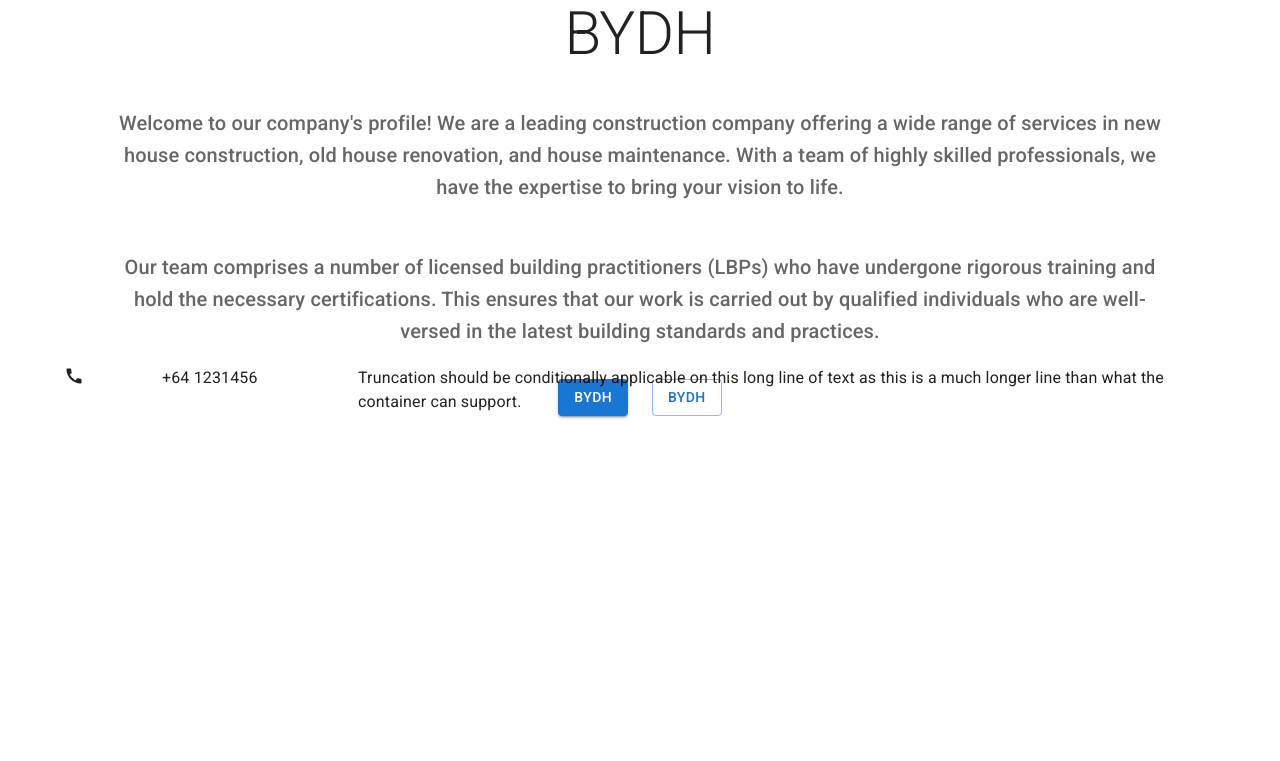
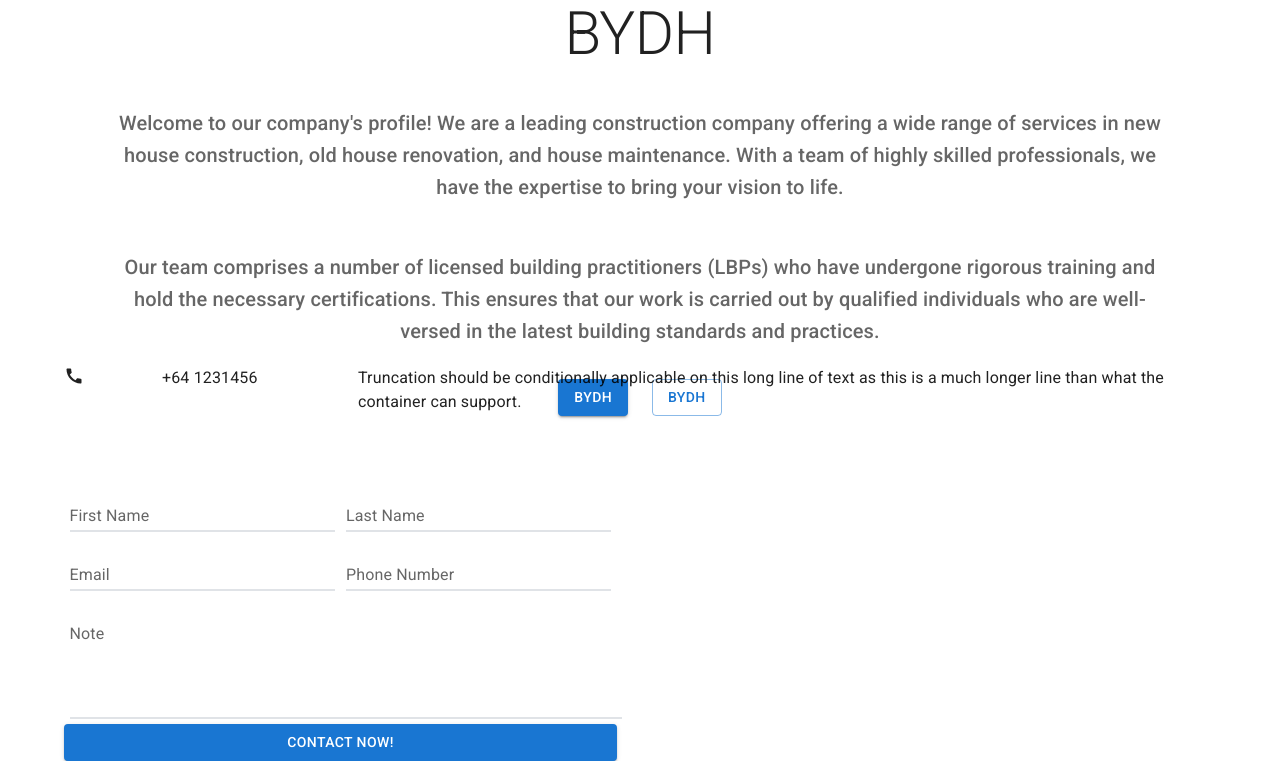
Before and after one commit to skynapier/react-template, a React (Create React App) app: page /#/ in a window 1280 px wide. Shown: the part 386-1147 px from the top of the page. Before the commit the page ends 864 px from the top, so only its background shows below. Built offline with nearby package versions, Linux system fonts and the light colour scheme.

Commit message:
add form component

```diff
--- a/package.json
+++ b/package.json
@@ -12,6 +12,7 @@
     "@testing-library/jest-dom": "^5.17.0",
     "@testing-library/react": "^13.4.0",
     "@testing-library/user-event": "^13.5.0",
+    "axios": "^1.5.0",
     "react": "^18.2.0",
     "react-dom": "^18.2.0",
     "react-router-dom": "^6.14.2",
--- a/src/App.jsx
+++ b/src/App.jsx
@@ -7,6 +7,7 @@ import Header from "./components/Header";
 import Home from "./components/Home";
 import About from "./components/About";
 import Customers from "./components/Customers";
+import Form from './components/Form';
 
 import HeaderAppBar from "./components/Header/HeaderAppBar";
 
@@ -45,6 +46,7 @@ const App = () => {
               );
             })}
           </Routes>
+          <Form></Form>
           <Footer></Footer>
         </Container>
       </Router>
--- /dev/null
+++ b/src/components/Form.jsx
@@ -0,0 +1,188 @@
+import * as React from "react";
+import { Box, Input, Select, TextField, Divider, Button } from "@mui/material";
+import { createTheme, ThemeProvider, useTheme } from "@mui/material/styles";
+import { outlinedInputClasses } from "@mui/material/OutlinedInput";
+import axios from "axios";
+
+const customTheme = (outerTheme) =>
+  createTheme({
+    palette: {
+      mode: outerTheme.palette.mode,
+    },
+    components: {
+      MuiTextField: {
+        styleOverrides: {
+          root: {
+            margin: "1%",
+            "--TextField-brandBorderColor": "#E0E3E7",
+            "--TextField-brandBorderHoverColor": "#B2BAC2",
+            "--TextField-brandBorderFocusedColor": "#6F7E8C",
+            "& label.Mui-focused": {
+              color: "var(--TextField-brandBorderFocusedColor)",
+            },
+          },
+        },
+      },
+      MuiOutlinedInput: {
+        styleOverrides: {
+          notchedOutline: {
+            borderColor: "var(--TextField-brandBorderColor)",
+          },
+          root: {
+            [`&:hover .${outlinedInputClasses.notchedOutline}`]: {
+              borderColor: "var(--TextField-brandBorderHoverColor)",
+            },
+            [`&.Mui-focused .${outlinedInputClasses.notchedOutline}`]: {
+              borderColor: "var(--TextField-brandBorderFocusedColor)",
+            },
+          },
+        },
+      },
+      MuiFilledInput: {
+        styleOverrides: {
+          root: {
+            "&:before, &:after": {
+              borderBottom: "2px solid var(--TextField-brandBorderColor)",
+            },
+            "&:hover:not(.Mui-disabled, .Mui-error):before": {
+              borderBottom: "2px solid var(--TextField-brandBorderHoverColor)",
+            },
+            "&.Mui-focused:after": {
+              borderBottom:
+                "2px solid var(--TextField-brandBorderFocusedColor)",
+            },
+          },
+        },
+      },
+      MuiInput: {
+        styleOverrides: {
+          root: {
+            "&:before": {
+              borderBottom: "2px solid var(--TextField-brandBorderColor)",
+            },
+            "&:hover:not(.Mui-disabled, .Mui-error):before": {
+              borderBottom: "2px solid var(--TextField-brandBorderHoverColor)",
+            },
+            "&.Mui-focused:after": {
+              borderBottom:
+                "2px solid var(--TextField-brandBorderFocusedColor)",
+            },
+          },
+        },
+      },
+    },
+  });
+
+export default function Form() {
+  const outerTheme = useTheme();
+
+  const [firstName, setFirstName] = React.useState("First Name");
+  const [lastName, setLastName] = React.useState("Last Name");
+  const [email, setEmail] = React.useState("Email");
+  const [phone, setPhone] = React.useState("Phone Number");
+  const [note, setNote] = React.useState("Note");
+
+  const handleFirstNameChange = (event) => {
+
+    setFirstName(event.target.value);
+  };
+
+  const handleLastNameChange = (event) => {
+    setLastName(event.target.value);
+  };
+
+  const handlEmailChange = (event) => {
+    setEmail(event.target.value);
+  };
+
+  const handlPhoneChange = (event) => {
+    setPhone(event.target.value);
+  };
+
+  const handleNoteChange = (event) => {
+    setNote(event.target.value);
+  };
+
+  const submit = () => {
+    const data = {
+      firstName: firstName,
+      lastName: lastName,
+      email: email,
+      phone: phone,
+      note: note,
+    };
+
+    // Set the content type to JSON in the request headers
+    const headers = {
+      "Content-Type": "application/json",
+    };
+
+    axios
+      .post("/api/send-email", JSON.stringify(data), { headers: headers })
+      .then((response) => {
+        // Handle success
+        console.log("Email sent:", response.data);
+
+        // Display a notification (popup) indicating success
+        alert("Email has been sent successfully!");
+      })
+      .catch((error) => {
+        // Handle error
+        console.error("Error sending email:", error);
+
+        // Display a notification (popup) indicating the error
+        alert("An error occurred while sending the email.");
+      });
+  };
+
+  return (
+    <Box id="form" style={{ width: "48%" }}>
+      <ThemeProvider theme={customTheme(outerTheme)}>
+        <TextField
+          id="standard-basic"
+          label="First Name"
+          variant="standard"
+          sx={{ width: "48%" }}
+          onChange={handleFirstNameChange}
+        />
+        <TextField
+          id="standard-basic"
+          label="Last Name"
+          variant="standard"
+          sx={{ width: "48%" }}
+          onChange={handleLastNameChange}
+        />
+
+        <TextField
+          id="standard-basic"
+          label="Email"
+          variant="standard"
+          sx={{ width: "48%" }}
+          onChange={handlEmailChange}
+        />
+
+        <TextField
+          id="standard-basic"
+          label="Phone Number"
+          variant="standard"
+          sx={{ width: "48%" }}
+          onChange={handlPhoneChange}
+        />
+
+        <TextField
+          id="standard-basic"
+          fullWidth
+          multiline // Enable multiline input
+          rows={4} // Set initial number of rows
+          label="Note"
+          variant="standard"
+          onChange={handleNoteChange}
+        />
+
+        <Button variant="contained" sx={{ width: "100%" }} onClick={submit}>
+          Contact Now!
+        </Button>
+      </ThemeProvider>
+    </Box>
+  );
+}
--- a/src/style.css
+++ b/src/style.css
@@ -9,6 +9,11 @@
 #home{
     height: 100%;
 }
+
+.MuiTextField-root {
+  margin: 8px; /* Apply margin to all TextField components */
+}
+
 
   html,
   body {
```
Also changed, not shown: 2 other files (tests, documents, lock files or other folders).
